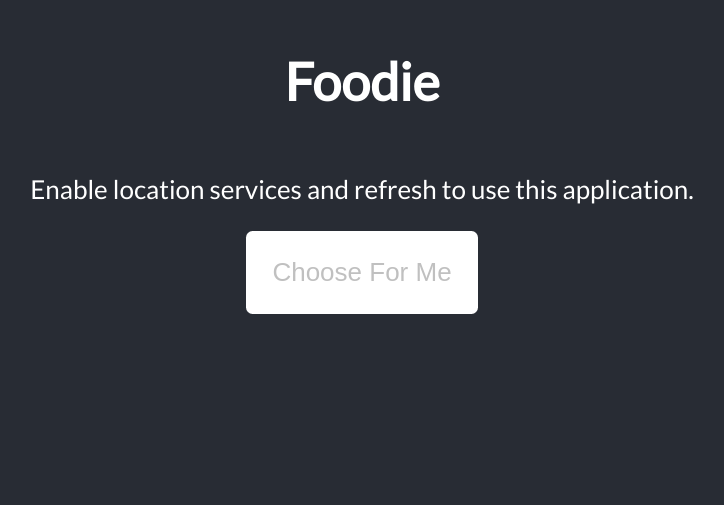
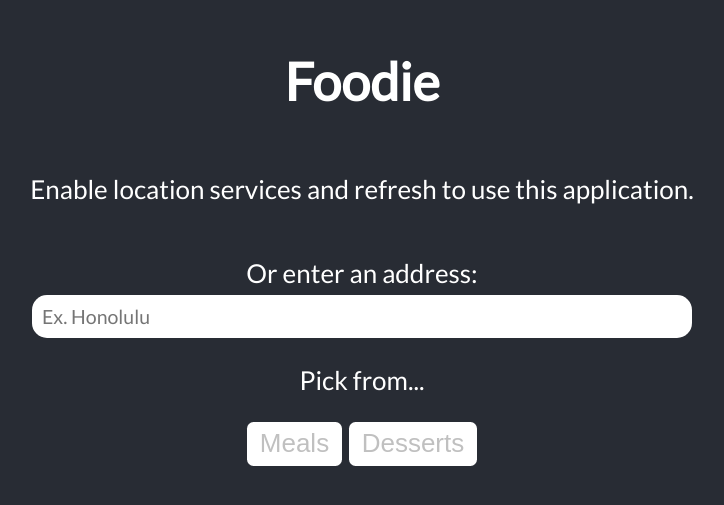
Before and after one commit to janeligio/foodie, a React (Create React App) app: page / in a window 1280 px wide. Shown: the part 225-730 px from the top of the page, without its empty margins (278-1002 px from the left). Built offline with nearby package versions, Linux system fonts and the light colour scheme; no server answers.

Commit message:
Allow looking at meals and input an address.

```diff
--- a/src/App.css
+++ b/src/App.css
@@ -174,6 +174,18 @@ a:active {
   text-decoration: underline;
 }
 
+.address-input-label {
+  margin-bottom: 0.25em;
+}
+.address-input {
+  border-radius: 15px;
+  border: none;
+  width: 50vw;
+  padding: 0.5em;
+  font-size: 0.75em;
+  font-family: 'Lato', sans-serif;
+}
+
 .bordered {
   border: 1px solid white;
 }
--- a/src/App.tsx
+++ b/src/App.tsx
@@ -15,6 +15,8 @@ const location = navigator.geolocation;
 function App(): JSX.Element {
     const [loading, setLoading] = useState<boolean>(true);
     const [position, setPosition] = useState<any>();
+    const [address, setAddress] = useState<string>('');
+    const [foodType, setFoodType] = useState<string>('');
     const [restaurants, setRestaurants] = useState<Eatery[]>();
     const [offset, setOffset] = useState<number>(0);
     const [total, setTotal] = useState<number>(0);
@@ -34,16 +36,18 @@ function App(): JSX.Element {
         setLoading(false);
     },[])
 
-    function getAllRestaurants(notOpen: boolean|undefined, harder: boolean|undefined) {
+    function getAllRestaurants(notOpen: boolean|undefined, harder: boolean|undefined, food:string|undefined) {
         setLoading(true);
         if(position) {
             console.log(`Coords: ${position[0]},${position[1]}`);
 
-            const open_now = notOpen ? false : true;
-            const tryHarder = harder ? true : false;
+            let open_now = notOpen ? false : true;
+            let tryHarder = harder ? true : false;
+
             const queries: QueryParameters = {
                 lat: position[0],
                 lng: position[1],
+                address,
                 offset,
                 open_now,
                 harder: tryHarder
@@ -52,9 +56,63 @@ function App(): JSX.Element {
             for(const [key, value] of Object.entries(queries)) {
                 queryParams += `${key}=${value}&`;
             }
+            let category;
+            if(food) {
+                category = food;
+                setFoodType(food);
+            } else if(foodType) {
+                category = foodType;
+            } else {
+                category = 'dessert';
+            }
+
             axios({
                 method:'get',
-                url: `${process.env.REACT_APP_SERVER_API}/foodie?${queryParams}`,
+                url: `${process.env.REACT_APP_SERVER_API}/foodie/${category}?${queryParams}`,
+            }).then(res => {
+                console.log(res.data);
+                setOffset(res.data.offset);
+                if(res.data.total > 0) {
+                    setRestaurants(res.data.businesses);
+                    setView('Restaurants');
+                } else {
+                    setTotal(res.data.total);
+                    setView('Try Harder');
+                }
+                setLoading(false);
+            }).catch(err => {
+                console.log(err);
+                setLoading(false);
+            })
+        } else if(address) {
+            let open_now = notOpen ? false : true;
+            let tryHarder = harder ? true : false;
+
+            const queries: QueryParameters = {
+                lat: '',
+                lng: '',
+                address,
+                offset,
+                open_now,
+                harder: tryHarder
+            };
+            let queryParams = '';
+            for(const [key, value] of Object.entries(queries)) {
+                queryParams += `${key}=${value}&`;
+            }
+            let category;
+            if(food) {
+                category = food;
+                setFoodType(food);
+            } else if(foodType) {
+                category = foodType;
+            } else {
+                category = 'dessert';
+            }
+
+            axios({
+                method:'get',
+                url: `${process.env.REACT_APP_SERVER_API}/foodie/${category}?${queryParams}`,
             }).then(res => {
                 console.log(res.data);
                 setOffset(res.data.offset);
@@ -82,7 +140,7 @@ function App(): JSX.Element {
                         (
                             position
                             ? <Home getAllRestaurants={getAllRestaurants}/>
-                            : <LocationServices/>
+                            : <LocationServices address={address} setAddress={setAddress} getAllRestaurants={getAllRestaurants}/>
                         )
                 }
                 { view === 'Try Harder' &&
--- a/src/components/Home/Home.tsx
+++ b/src/components/Home/Home.tsx
@@ -4,7 +4,11 @@ export default function Home(props: any) {
         <div className="home">
             <h1>Foodie</h1>
             <p style={{padding:'0 3em', textAlign:'center'}}>Spoiled for choices? We'll pick a restaurant for you.</p>
-            <button onClick={() => getAllRestaurants()}>Choose For Me</button>
+            <p>Pick from...</p>
+            <div className="actions">
+                <button onClick={() => getAllRestaurants(false, false, 'meal')}>Meals</button>
+                <button style={{marginLeft:'0.25em'}} onClick={() => getAllRestaurants(false, false, 'dessert')}>Desserts</button>
+            </div>
         </div>
     );
 }
--- a/src/components/Home/LocationServices.tsx
+++ b/src/components/Home/LocationServices.tsx
@@ -1,10 +1,33 @@
 export default function LocationServices(props: any) {
+    const address = props.address;
+    const setAddress = props.setAddress;
+    const getAllRestaurants = props.getAllRestaurants;
 
+
+    let isDisabled = !(address);
     return (
         <div className="home">
             <h1>Foodie</h1>
             <p style={{padding:'0 3em', textAlign:'center'}}>Enable location services and refresh to use this application.</p>
-            <button className="disabled-button" disabled={true}>Choose For Me</button>
+
+                <p className="address-input-label">Or enter an address:</p>
+                <input className="address-input" placeholder="Ex. Honolulu" value={address} onChange={(e) => setAddress(e.target.value)}/>
+
+            <p>Pick from...</p>
+            <div className="actions">
+                <button
+                    className={`${isDisabled&&'not-'}disabled-button`}
+                    disabled={isDisabled}
+                    onClick={() => getAllRestaurants(false, false, 'meal')}>
+                        Meals
+                </button>
+                <button
+                    className={`${isDisabled&&'not-'}disabled-button`}
+                    disabled={isDisabled}
+                    style={{marginLeft:'0.25em'}} onClick={() => getAllRestaurants(false, false, 'dessert')}>
+                        Desserts
+                </button>
+            </div>
         </div>
     );
 }
--- a/src/components/TryHarder/TryHarder.tsx
+++ b/src/components/TryHarder/TryHarder.tsx
@@ -21,7 +21,7 @@ export default function TryHarder(props: any) {
             <button style={{padding: '0.5em'}} className="actions" onClick={() => setView('Home')}>Back</button>
             <div className="actions">
                 <button style={{padding: '0.5em'}} onClick={() => getAllRestaurants(false, true)}>Try Harder</button>
-                <button style={{padding: '0.5em', marginLeft:'0.5em'}} onClick={() => getAllRestaurants(true)}>View Closed</button>
+                <button style={{padding: '0.5em', marginLeft:'0.5em'}} onClick={() => getAllRestaurants(true)}>Explore</button>
             </div>
         </div>
     );
--- a/src/types/QueryParameters.tsx
+++ b/src/types/QueryParameters.tsx
@@ -1,6 +1,7 @@
 type QueryParameters = {
-    lat: number,
-    lng: number,
+    lat: number|string|undefined,
+    lng: number|string|undefined,
+    address: string | undefined,
     offset: number,
     open_now: true | false,
     harder: true | false
```
